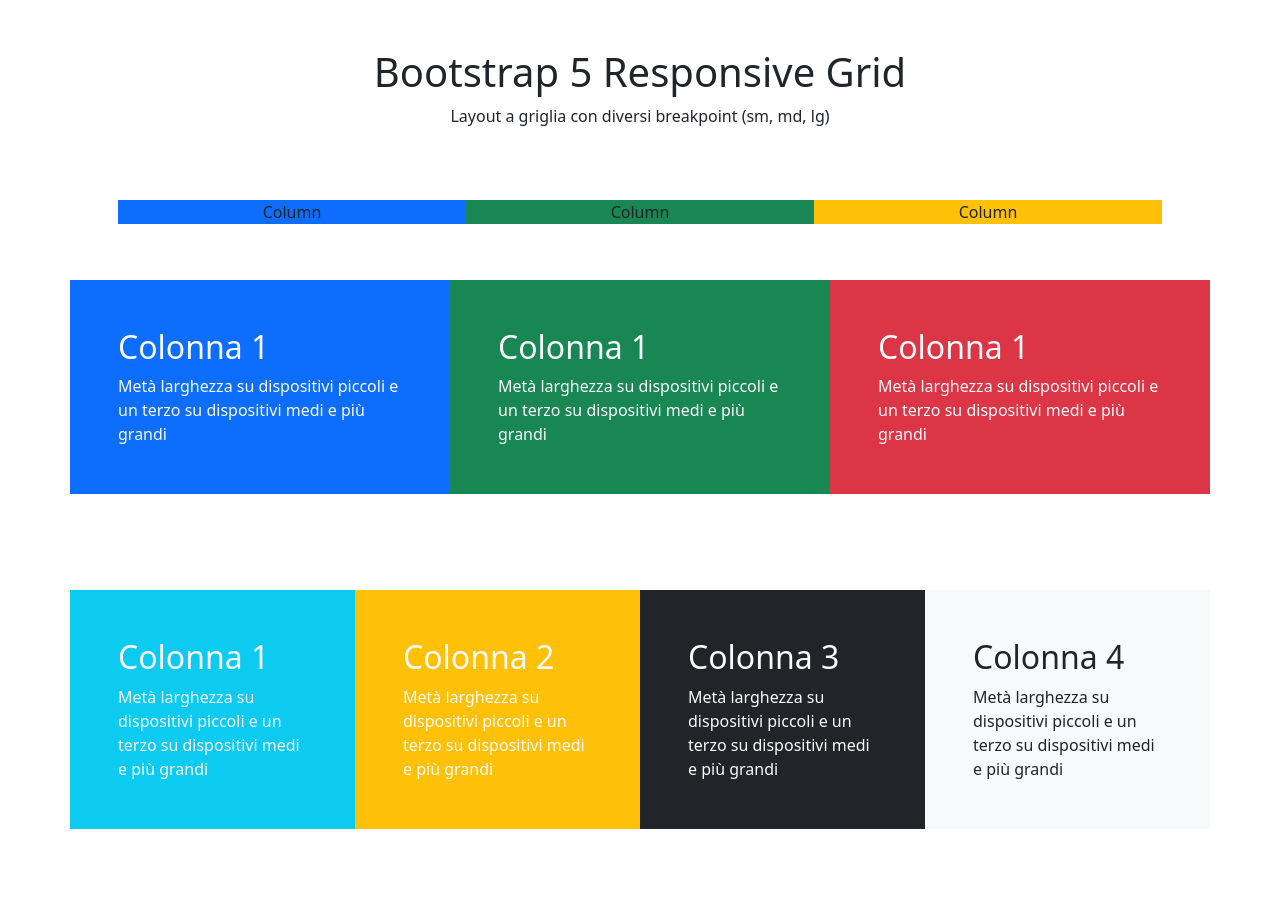
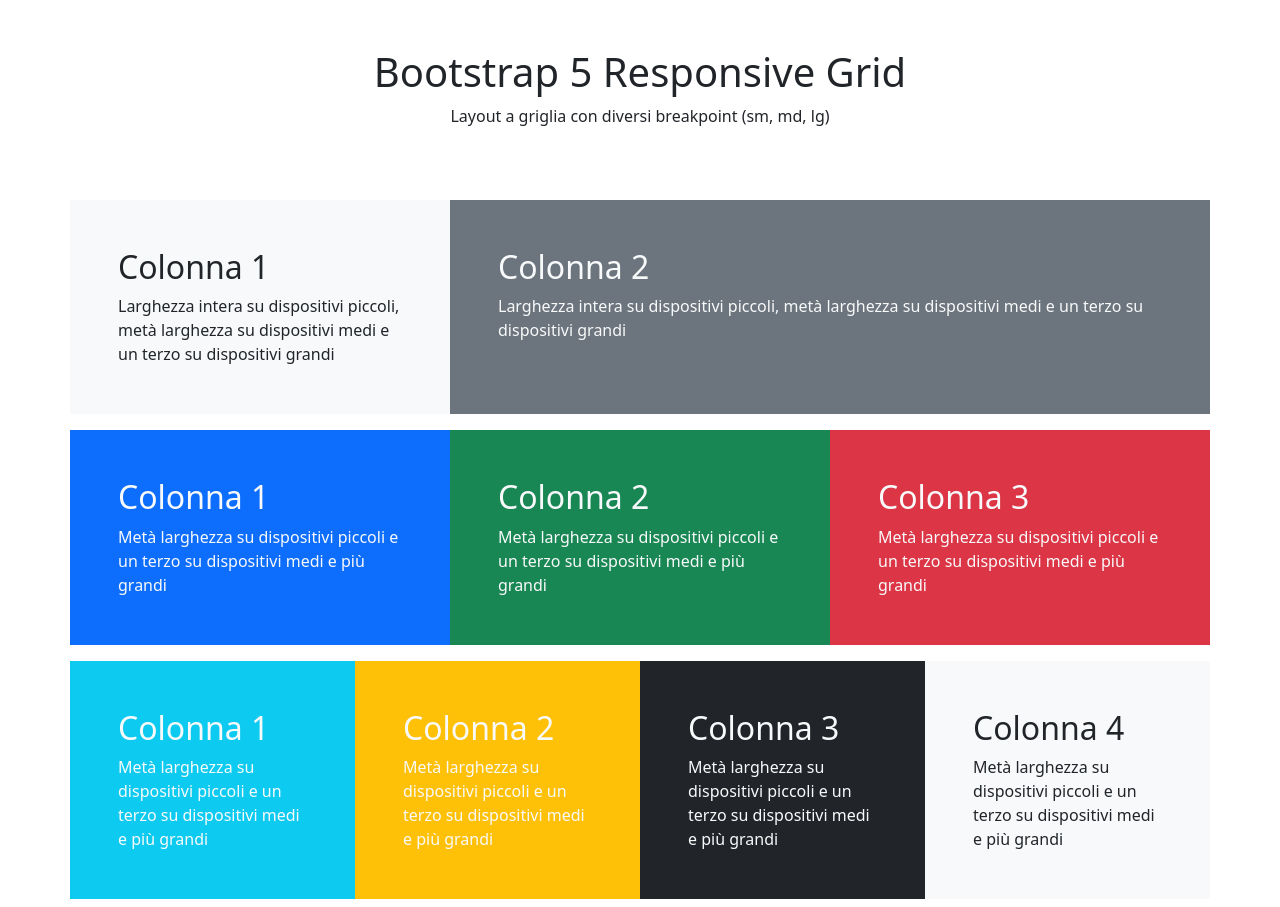
Before and after one commit to antonella1986/htmlcss-bootstrap-layout, a plain HTML site: page index.html in a window 1280 px wide. Before the commit the page ends 877 px from the top, so only its background shows below. Drawn offline with nearby package versions, Linux system fonts and the light colour scheme.

Commit message:
implement the last row

```diff
--- a/index.html
+++ b/index.html
@@ -16,39 +16,38 @@
     </div>
 
 
-    <div class="container text-center">
-        <div class="row px-5 py-2">
-          <div class="col bg-primary">
-            Column
-          </div>
-          <div class="col bg-success">
-            Column
-          </div>
-          <div class="col bg-warning">
-            Column
-          </div>
+    <div class="container text-start">
+        <div class="row py-2">
+            <div class="col-4 bg-light text-dark p-5">
+                <h2>Colonna 1</h2>
+                <div>Larghezza intera su dispositivi piccoli, metà larghezza su dispositivi medi e un terzo su dispositivi grandi</div>
+            </div>
+            <div class="col-8 bg-secondary text-light p-5">
+                <h2>Colonna 2</h2>
+                <div>Larghezza intera su dispositivi piccoli, metà larghezza su dispositivi medi e un terzo su dispositivi grandi</div>
+            </div>
         </div>
     </div>
 
     <div class="container text-center">
-        <div class="row py-5 text-start">
+        <div class="row py-2 text-start">
             <div class="col bg-primary text-light p-5">
                 <h2>Colonna 1</h2>
                 <div>Metà larghezza su dispositivi piccoli e un terzo su dispositivi medi e più grandi</div>
             </div>
             <div class="col bg-success text-light p-5">
-                <h2>Colonna 1</h2>
+                <h2>Colonna 2</h2>
                 <div>Metà larghezza su dispositivi piccoli e un terzo su dispositivi medi e più grandi</div>
             </div>
             <div class="col bg-danger text-light p-5">
-                <h2>Colonna 1</h2>
+                <h2>Colonna 3</h2>
                 <div>Metà larghezza su dispositivi piccoli e un terzo su dispositivi medi e più grandi</div>
             </div>
         </div>
     </div>
 
     <div class="container text-center">
-        <div class="row py-5 text-start">
+        <div class="row py-2 text-start">
             <div class="col bg-info text-light p-5">
                 <h2>Colonna 1</h2>
                 <div>Metà larghezza su dispositivi piccoli e un terzo su dispositivi medi e più grandi</div>
```
